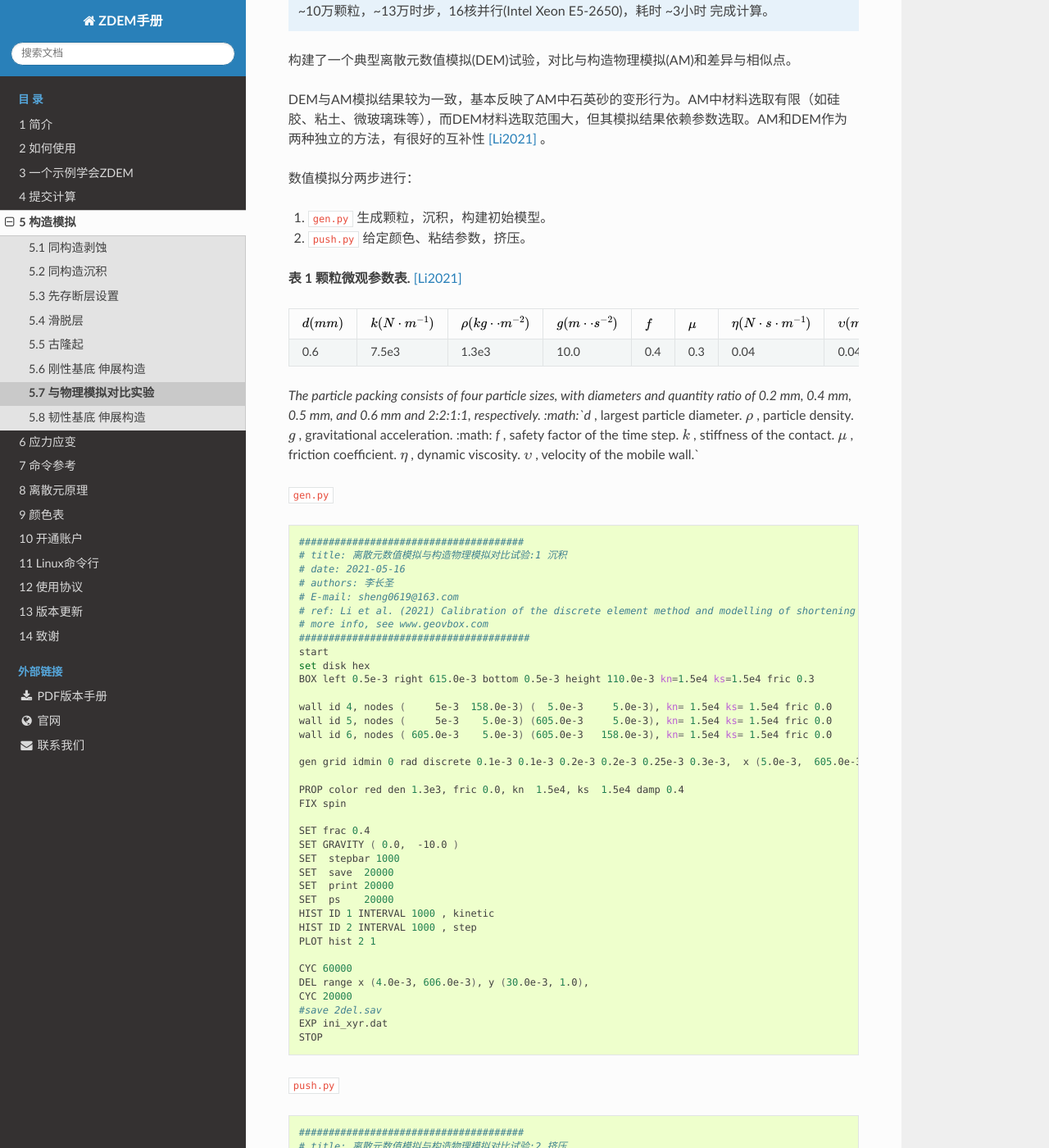
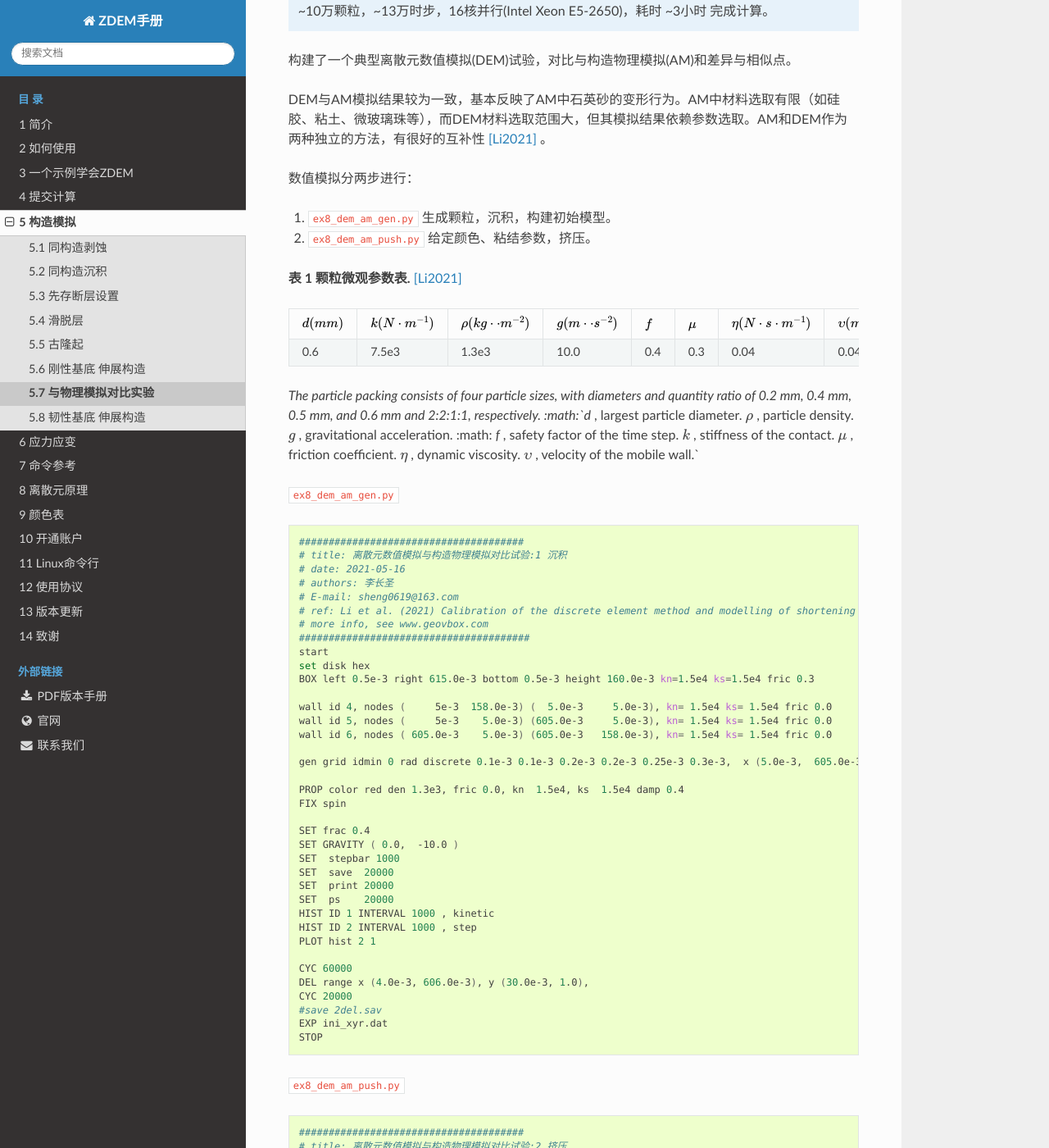
Before and after one commit to geovbox/zdem_doc, a Sphinx documentation site: the page built from source/struct/ex8_dem_am/index.rst, in a window 1280 px wide and 1400 px high, scrolled down 393 px. Shown: the whole window at 82% size. Built offline with Sphinx 7.4.7 and the Read the Docs theme 2.0.0, drawn with Linux system fonts in a browser that asks for light colours; formulas are drawn with MathJax 3; comment, search, counter and statistics services are not loaded.

Commit message:
fix ex8_dem_am_gen.py box zone

```diff
--- a/source/struct/ex8_dem_am/gen.py
+++ b/source/struct/ex8_dem_am/ex8_dem_am_gen.py
@@ -8,7 +8,7 @@
 #######################################
 start
 set disk hex
-BOX left 0.5e-3 right 615.0e-3 bottom 0.5e-3 height 110.0e-3 kn=1.5e4 ks=1.5e4 fric 0.3
+BOX left 0.5e-3 right 615.0e-3 bottom 0.5e-3 height 160.0e-3 kn=1.5e4 ks=1.5e4 fric 0.3
 
 wall id 4, nodes (     5e-3  158.0e-3) (  5.0e-3     5.0e-3), kn= 1.5e4 ks= 1.5e4 fric 0.0
 wall id 5, nodes (     5e-3    5.0e-3) (605.0e-3     5.0e-3), kn= 1.5e4 ks= 1.5e4 fric 0.0
--- a/source/struct/ex8_dem_am/index.rst
+++ b/source/struct/ex8_dem_am/index.rst
@@ -18,8 +18,8 @@
 
 数值模拟分两步进行：
 
-1. ``gen.py``  生成颗粒，沉积，构建初始模型。
-2. ``push.py`` 给定颜色、粘结参数，挤压。
+1. ``ex8_dem_am_gen.py``  生成颗粒，沉积，构建初始模型。
+2. ``ex8_dem_am_push.py`` 给定颜色、粘结参数，挤压。
 
 **表 1  颗粒微观参数表.** [Li2021]_
 
@@ -33,13 +33,13 @@
 `The particle packing consists of four particle sizes, with diameters and quantity ratio of 0.2 mm, 0.4 mm, 0.5 mm, and 0.6 mm and 2:2:1:1, respectively. :math:`d` , largest particle diameter. :math:`ρ` , particle density. :math:`g` , gravitational acceleration. :math: `f` , safety factor of the time step. :math:`k` , stiffness of the contact. :math:`μ` , friction coefficient. :math:`η` , dynamic viscosity. :math:`υ` , velocity of the mobile wall.`
 
 
-``gen.py``
+``ex8_dem_am_gen.py``
 
-.. literalinclude:: gen.py
+.. literalinclude:: ex8_dem_am_gen.py
 
-``push.py``
+``ex8_dem_am_push.py``
 
-.. literalinclude:: push.py
+.. literalinclude:: ex8_dem_am_push.py
 
 
 计算结束后，将得到以下结果：
```
Also changed, not shown: source/struct/ex8_dem_am/ex8_dem_am_push.py (renamed from source/struct/ex8_dem_am/push.py).
